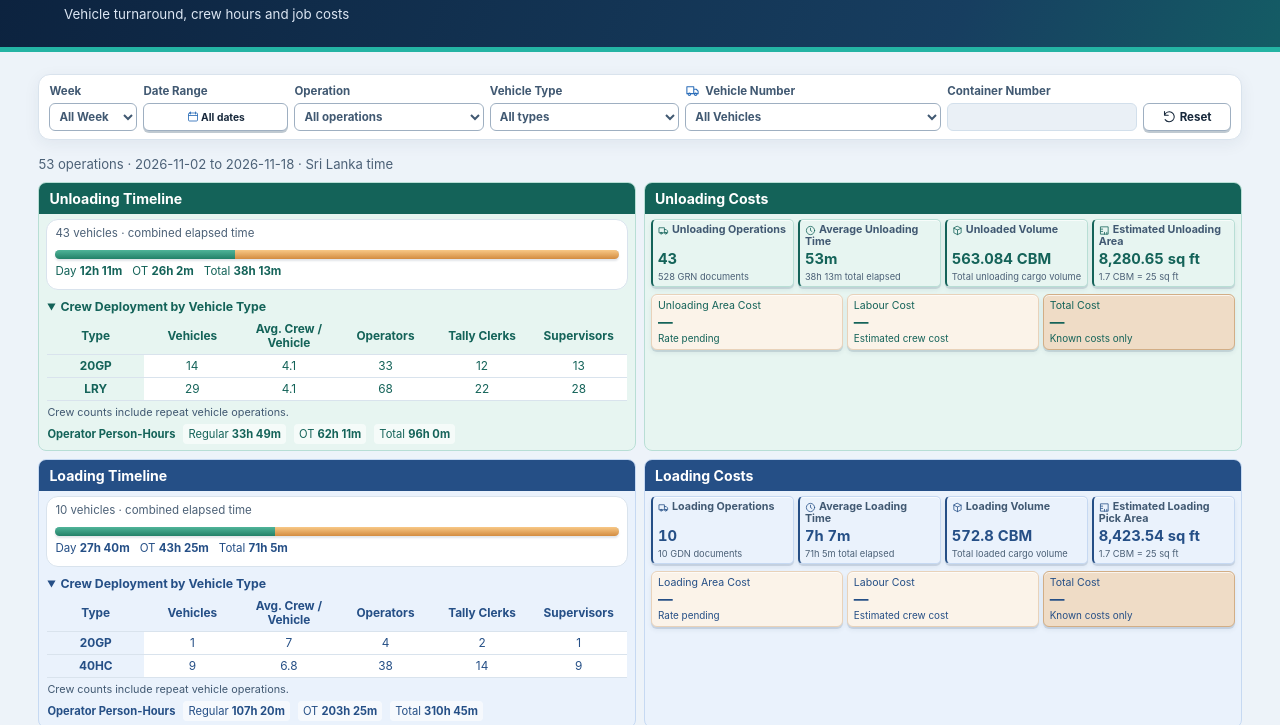
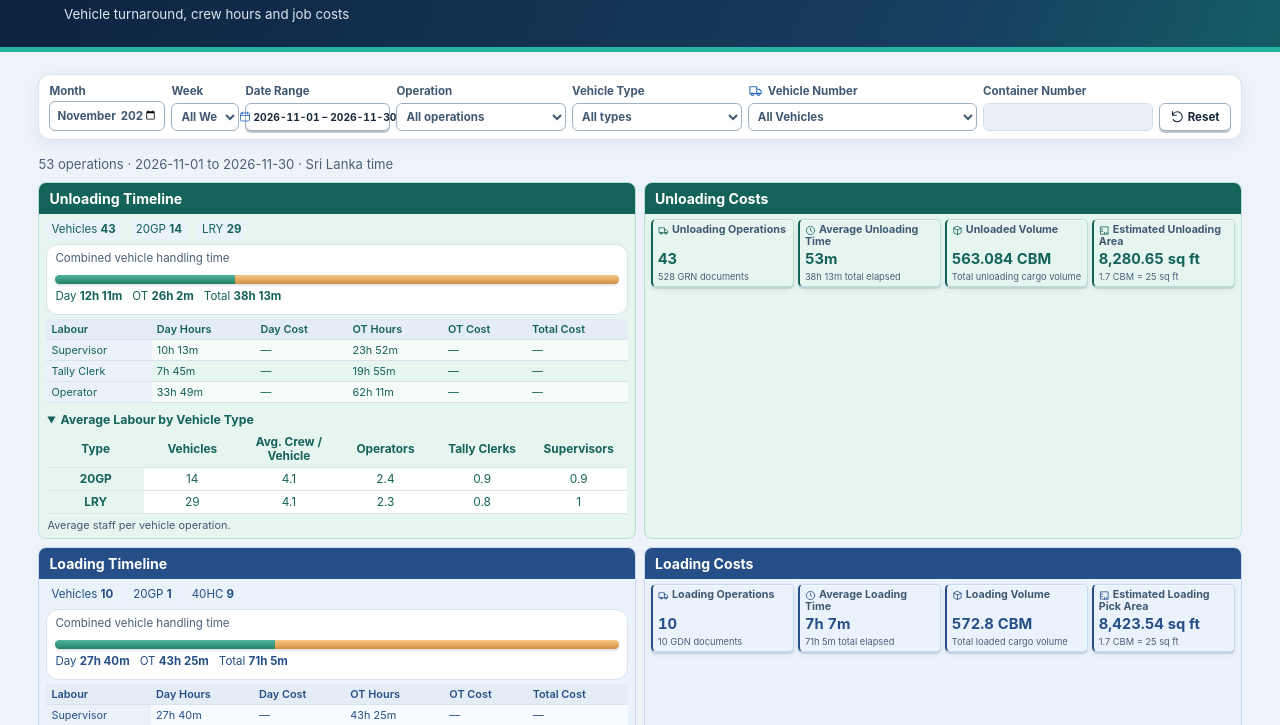
Before and after one commit to sandunpersonal-a11y/dsv-decathlon-dashboard, a plain HTML site: page index.html in a window 1280 px wide. Shown: the part 75-800 px from the top of the page. Drawn offline with Linux system fonts and the light colour scheme.

Commit message:
Add files via upload

```diff
--- a/index.html
+++ b/index.html
@@ -301,11 +301,24 @@ button:not(:disabled){box-shadow:inset 0 1px 0 #ffffff8c,0 2px 0 #15395745}
 .operation-cost .kpi-row:has(>article:nth-child(4)),.operation-cost .timeline-costs:has(>article:nth-child(4)){grid-template-columns:repeat(4,minmax(0,1fr))}
 #visitCost .crew-mini>div{flex-wrap:nowrap;white-space:nowrap}.crew-mini{min-width:420px}.crew-mini-grid{overflow-x:auto}
 @media(max-width:720px){.charge-fields{grid-template-columns:repeat(auto-fit,minmax(105px,1fr))}}
+
+.filters input[type="month"]{height:30px;padding:4px 6px;margin:3px 0 0;font-size:.72rem}
+@media(min-width:1060px){.filters{grid-template-columns:116px 68px 145px minmax(80px,1fr) minmax(80px,1fr) minmax(102px,1.35fr) minmax(92px,1fr) 72px}}
+.charge-fields{grid-template-columns:repeat(8,minmax(0,1fr))}
+@media(max-width:720px){.charge-fields{grid-template-columns:repeat(auto-fit,minmax(105px,1fr))}}
+#payrollCostSection .scroll{max-height:265px;overflow:auto}
+#payrollCostSection thead{position:sticky;top:0;z-index:1}#payrollCostSection input,#payrollCostSection button{padding:1px 4px;font-size:.65rem}
+.crew-table-wrap{overflow:auto;margin:4px 7px}.crew-compact th,.crew-compact td{padding:3px 5px;font-size:.68rem;font-weight:400;text-align:left;white-space:nowrap}
+.crew-compact thead th{font-weight:600;background:#e4edf5}.crew-compact tbody tr:nth-child(odd){background:#ffffffa0}
+#visitCost .crew-table-wrap{margin-inline:0}.vehicle-counts{margin:5px 7px}
+.average-chart{padding:7px 9px}.average-row{margin:4px 0}.average-chart h2{margin-bottom:4px}
+.operation-cost .timeline-costs:empty,.operation-cost .kpi-row:empty{display:none}
 </style>
 <header><div class="job-header-actions"><div class="header-scope"><label><span>Customer</span><select id="customer"></select></label>
 <label><span>Job</span><select id="job"></select></label></div><button id="openCosts" type="button" aria-haspopup="dialog"><svg class="ui-icon" viewBox="0 0 24 24" fill="none" stroke="currentColor" stroke-width="1.7" aria-hidden="true"><rect x="5" y="3" width="14" height="18" rx="2"/><path d="M8 8h8m-8 4h2m4 0h2m-8 4h2m4 0h2"/></svg>Job Costing</button></div><p class="dashboard-brand"><span class="dashboard-mark" aria-hidden="true"><i></i><i></i><i></i></span>GTL · GLOBAL PARK</p><h1>Warehouse Operations &amp; Job Costing</h1><small>Vehicle turnaround, crew hours and job costs</small></header>
 <main>
 <section class="panel filters" aria-label="Dashboard filters">
+<label>Month<input id="monthFilter" type="month"></label>
 <label>Week<select id="week"></select></label>
 <div class="filter-field"><span id="rangeLabel">Date Range</span><button id="dateRange" aria-haspopup="dialog" aria-labelledby="rangeLabel dateRange"><svg class="ui-icon" viewBox="0 0 24 24" fill="none" stroke="currentColor" stroke-width="1.7" stroke-linecap="round" stroke-linejoin="round" aria-hidden="true"><rect x="3" y="5" width="18" height="16" rx="2"/><path d="M7 3v4m10-4v4M3 10h18"/></svg><span id="rangeText">All dates</span></button></div>
 <label>Operation<select id="direction"><option value="">All operations</option><option value="L">Loading</option><option value="U">Unloading</option></select></label>
@@ -350,6 +363,7 @@ button:not(:disabled){box-shadow:inset 0 1px 0 #ffffff8c,0 2px 0 #15395745}
 <p class="muted">Enter quantity and LKR per unit for the applicable operation. Each dated charge is counted once.</p>
 <div id="jobCharges"></div>
 <div class="charge-fields">
+<label>Charge Month<input id="chargeMonth" type="month"></label>
 <label>Charge Date<input id="chargeDate" type="date"></label>
 <label>ISO Week<input id="chargeWeek" type="week"></label>
 <label>Charge Unit<select id="chargeUnit"></select></label>
@@ -441,7 +455,8 @@ function averageTimeChart(rows,direction,max){
   const groups=['LRY','20GP','40HC'].map(kind=>{
     const visits=rows.filter(o=>o.direction===direction&&o.kind===kind);
     return {kind,visits:visits.length,minutes:average(visits)};
-  });
+  }).filter(g=>g.visits);
+  if(!groups.length)return '';
   return `<article class="panel average-chart ${direction==='U'?'unloading':'loading'}">
     <h2>Average ${operationName(direction)} Time</h2>
     ${groups.map(g=>`<div class="average-row"><strong>${g.kind}</strong><div class="track" aria-hidden="true"><i style="width:${100*g.minutes/max}%"></i></div><b>${g.visits?duration(g.minutes):'—'}</b><small>${g.visits} vehicles</small></div>`).join('')}
@@ -451,7 +466,7 @@ function timelineCard(rows,direction,selected,showLabels=true){
   const times=rows.map(o=>splitWorkingMinutes(o.start,o.end)).filter(Boolean);
   const day=sum(times,'day'),ot=sum(times,'ot'),total=day+ot;
   return `<article class="panel operation-timeline">
-    <p class="muted">${selected?`${esc(stamp(selected.start))} → ${esc(stamp(selected.end))}`:`${rows.length} vehicles · combined elapsed time`}</p>
+    <p class="muted">${selected?`${esc(stamp(selected.start))} → ${esc(stamp(selected.end))}`:`Combined vehicle handling time`}</p>
     ${total?`<div class="time-band" aria-hidden="true"><i style="width:${100*day/total}%"></i><i style="width:${100*ot/total}%"></i></div>`:''}
     ${showLabels?`<div class="time-labels">${day?`<span>Day <b>${duration(day)}</b></span>`:''}${ot?`<span>OT <b>${duration(ot)}</b></span>`:''}<span>Total <b>${times.length?duration(total):'—'}</b></span></div>`:''}
   </article>`;
@@ -463,24 +478,36 @@ function staffing(rows) {
   const body=types.map(kind=>{
     const visits=rows.filter(o=>o.kind===kind);
     const counts=roles.map(role=>visits.reduce((total,o)=>total+o[role].length,0));
-    return `<tr><th scope="row">${esc(kind)}</th><td>${visits.length}</td><td>${fmt(sum(visits,'heads')/visits.length,1)}</td>${counts.map(n=>`<td>${n}</td>`).join('')}</tr>`;
+    return `<tr><th scope="row">${esc(kind)}</th><td>${visits.length}</td><td>${fmt(sum(visits,'heads')/visits.length,1)}</td>${counts.map(n=>`<td>${fmt(n/visits.length,1)}</td>`).join('')}</tr>`;
   }).join('');
-  return `<details class="staffing" open><summary>Crew Deployment by Vehicle Type</summary>
+  return `<details class="staffing" open><summary>Average Labour by Vehicle Type</summary>
     <div class="scroll"><table><thead><tr><th scope="col">Type</th><th scope="col">Vehicles</th><th scope="col">Avg. Crew / Vehicle</th><th scope="col">Operators</th><th scope="col">Tally Clerks</th><th scope="col">Supervisors</th></tr></thead><tbody>${body}</tbody></table></div>
-    <p>Crew counts include repeat vehicle operations.</p></details>`;
+    <p>Average staff per vehicle operation.</p></details>`;
 }
-function operatorTime(rows){
-  let regular=0,overtime=0;
-  for(const row of rows){
-    const time=splitWorkingMinutes(row.start,row.end);
-    if(!time)continue;
-    const count=new Set(row.operators).size;
-    regular+=time.day*count;
-    overtime+=time.ot*count;
-  }
-  return `<div class="operator-hours"><strong>Operator Person-Hours</strong><span>Regular <b>${duration(regular)}</b></span><span>OT <b>${duration(overtime)}</b></span><span>Total <b>${duration(regular+overtime)}</b></span></div>`;
+function roleHours(estimates){
+  const crew=estimates.flatMap(estimate=>estimate.people);
+  return crewTable(crewRoles.map(([role])=>{
+    const people=crew.filter(person=>person.role===role);
+    if(!people.length)return '';
+    const day=sum(people,'day'),ot=sum(people,'ot');
+    const known=key=>people.filter(person=>person[key]!==null&&(key==='dayCost'?person.day:person.ot)>0);
+    const subtotal=key=>known(key).length?money(sum(known(key),key)):'—';
+    const priced=people.filter(person=>person.priced);
+    return `<tr><th scope="row">${role}</th><td>${duration(day)}</td><td>${subtotal('dayCost')}</td><td>${duration(ot)}</td><td>${subtotal('otCost')}</td><td>${priced.length?money(sum(priced,'total'))+(people.some(p=>!p.complete)?' · partial':''):'—'}</td></tr>`;
+  }).join(''),false);
 }
-let from='',to='';
+function crewTable(body,showEpf){
+  if(!body)return '';
+  return `<div class="crew-table-wrap"><table class="crew-compact"><thead><tr><th scope="col">Labour</th>${showEpf?'<th scope="col">EPF</th>':''}<th scope="col">Day Hours</th><th scope="col">Day Cost</th><th scope="col">OT Hours</th><th scope="col">OT Cost</th><th scope="col">Total Cost</th></tr></thead><tbody>${body}</tbody></table></div>`;
+}
+function monthBounds(value){
+  const [year,month]=value.split('-').map(Number);
+  return {date:value+'-01',periodEnd:iso(new Date(Date.UTC(year,month,0)))};
+}
+const currentMonth=()=>new Intl.DateTimeFormat('sv-SE',{timeZone:'Asia/Colombo',year:'numeric',month:'2-digit'}).format(new Date());
+el('monthFilter').value=currentMonth();
+const initialPeriod=monthBounds(el('monthFilter').value);
+let from=initialPeriod.date,to=initialPeriod.periodEnd;
 function render() {
   el('rangeText').textContent=from&&to?`${from} – ${to}`:'All dates';
   const direction=el('direction').value;
@@ -505,7 +532,7 @@ function render() {
   el('vehicle').value=selected?selected.id:'';
   const rows=(selected?[selected]:context).sort((a,b)=>b.direction.localeCompare(a.direction)||b.start.localeCompare(a.start));
   el('container').textContent=selected?.container || '';
-  const directions=selected?[selected.direction]:direction?[direction]:['U','L'];
+  const directions=(selected?[selected.direction]:direction?[direction]:['U','L']).filter(d=>rows.some(o=>o.direction===d)||datedCharges(rows.filter(o=>o.direction===d),d,selected).length);
   const dates=activeOperations().map(o=>o.start.slice(0,10)).sort();
   el('range').textContent=invalid?'From date must be on or before To date.':`${rows.length} operations · ${from||dates[0]} to ${to||dates.at(-1)} · Sri Lanka time`;
   el('cards').innerHTML=directions.map(d=>{
@@ -513,9 +540,9 @@ function render() {
     const label=operationName(d);
     const cbm=sum(items,'cbm');
     const metrics=[
-      card(label+' Operations',items.length,`${new Set(items.flatMap(o=>o.cargo.map(c=>c.document))).size} ${d==='U'?'GRN':'GDN'} documents`,'truck',d),
-      ...(!selected?[card('Average '+label+' Time',items.length?duration(average(items)):'—',duration(sum(items,'minutes'))+' total elapsed','clock',d)]:[]),
-      ...(d==='U'?[
+      ...(items.length?[card(label+' Operations',items.length,`${new Set(items.flatMap(o=>o.cargo.map(c=>c.document))).size} ${d==='U'?'GRN':'GDN'} documents`,'truck',d)]:[]),
+      ...(!selected&&average(items)>0?[card('Average '+label+' Time',items.length?duration(average(items)):'—',duration(sum(items,'minutes'))+' total elapsed','clock',d)]:[]),
+      ...(cbm<=0?[]:d==='U'?[
         card('Unloaded Volume',fmt(cbm,3)+' CBM','Total unloading cargo volume','volume',d),
         card('Estimated Unloading Area',fmt(estimatedArea(cbm),2)+' sq ft','1.7 CBM = 25 sq ft','area',d),
       ]:[
@@ -524,11 +551,14 @@ function render() {
       ]),
     ];
     const theme=d==='U'?'unloading':'loading';
+    const vehicleCounts=['20GP','40HC','LRY'].map(kind=>[kind,items.filter(o=>o.kind===kind).length]).filter(([,count])=>count>0);
+    const counts=`<div class="crew-counts vehicle-counts"><span>Vehicles <b>${items.length}</b></span>${vehicleCounts.map(([kind,count])=>`<span>${kind} <b>${count}</b></span>`).join('')}</div>`;
+    const details=items.length?counts+timelineCard(items,d,null)+roleHours(items.map(visitEstimate))+staffing(items):'';
     return `<div class="operation-pair">
-      <section class="kpi-group ${theme}"><h2>${label} Timeline</h2>${selected?'<section id="visitCost" class="panel" aria-label="Selected crew costs"></section>':timelineCard(items,d,null)+staffing(items)+operatorTime(items)}</section>
+      <section class="kpi-group ${theme}"><h2>${label} Timeline</h2>${selected?'<section id="visitCost" class="panel" aria-label="Selected crew costs"></section>':details}</section>
       <section class="kpi-group ${theme} operation-cost"><h2>${label} Costs</h2><div class="kpi-row">${metrics.join('')}</div><div class="timeline-costs" id="cost-${d}"></div></section>
     </div>`;
-  }).join('');
+  }).join('')||'<p class="muted">No operations or charges for the selected period.</p>';
   for(const d of directions)renderVisitCost(selected,rows.filter(o=>o.direction===d),d);
   fitKpiValues();
   const chartMax=Math.max(1,...['U','L'].flatMap(d=>['LRY','20GP','40HC'].map(kind=>average(context.filter(o=>o.direction===d&&o.kind===kind)))));
@@ -547,7 +577,15 @@ document.querySelector('main').addEventListener('click',event=>{
   const button=event.target.closest('[data-reg]');
   if(button)showDetails(button.dataset.reg);
 });
+el('monthFilter').addEventListener('change',()=>{
+  const value=el('monthFilter').value;
+  el('week').value='';
+  const period=value?monthBounds(value):null;
+  from=period?.date??'';to=period?.periodEnd??'';
+  render();
+});
 el('week').addEventListener('change',()=>{
+  el('monthFilter').value='';
   from=el('week').value;
   to=from?addDays(from,6):'';
   render();
@@ -558,7 +596,7 @@ el('kind').addEventListener('change',()=>{
   render();
 });
 el('reset').addEventListener('click',()=>{
-  for(const id of ['week','direction','kind','vehicle'])el(id).value='';
+  for(const id of ['monthFilter','week','direction','kind','vehicle'])el(id).value='';
   from=to='';
   render();
 });
@@ -606,6 +644,7 @@ el('calendar').addEventListener('click',event=>{
 function commitDates(start,end){
   from=start; to=end;
   el('week').value='';
+  el('monthFilter').value='';
   el('rangeDialog').close();
   render();
 }
@@ -677,7 +716,9 @@ let costSettings=readCosts();
 const refreshCostWeeks=keepSelection=>updateWeeks(chargeCategories.flatMap(([key])=>categoryEntries(key).map(entry=>entry.date).filter(Boolean)),keepSelection);
 
 function changeJob(){
-  from=to='';
+  el('monthFilter').value=currentMonth();
+  const period=monthBounds(el('monthFilter').value);
+  from=period.date;to=period.periodEnd;
   for(const id of ['direction','kind','vehicle'])el(id).value='';
   costSettings=readCosts();
   refreshCostWeeks(false);
@@ -705,11 +746,8 @@ function visitEstimate(visit){
     const complete=dayCost!==null&&otCost!==null;
     const total=(dayCost??0)+(otCost??0);
     assigned.add(epf);
-    costs.set(epf,{priced,complete,total});
-    return `<article class="crew-mini"><div><b>${role}</b><span>EPF ${esc(epf)}</span></div>
-      ${showDay?`<div><span>Reg. ${duration(time.day)}</span><strong>${showCost(dayCost)}</strong></div>`:''}
-      ${showOT?`<div><span>OT ${duration(time.ot)}</span><strong>${showCost(otCost)}</strong></div>`:''}
-      <div><span>${priced&&!complete?'Partial total':'Total'}</span><strong>${priced?money(total):'—'}</strong></div></article>`;
+    if(!costs.has(epf))costs.set(epf,{role,day:time?.day??0,ot:time?.ot??0,dayCost,otCost,priced,complete,total});
+    return `<tr><th scope="row">${role}</th><td>${esc(epf)}</td><td>${showDay?duration(time.day):'—'}</td><td>${showDay?showCost(dayCost):'—'}</td><td>${showOT?duration(time.ot):'—'}</td><td>${showOT?showCost(otCost):'—'}</td><td>${priced?money(total):'—'}${priced&&!complete?' · partial':''}</td></tr>`;
   })).join('');
   const recordedCosts=[...costs.values()];
   const labour=recordedCosts.reduce((total,entry)=>total+entry.total,0);
@@ -721,7 +759,7 @@ function visitEstimate(visit){
   const operatingCost=chargeCategories.reduce((total,[key])=>total+(charges[key]??0),0);
   const missing=recordedCosts.filter(entry=>!entry.complete).length;
   const crewGap=visit.heads!==assigned.size;
-  return {personRows,showDay,showOT,roles,assigned,labour,priced,area,rate,areaCost,operatingCost,missing,crewGap};
+  return {people:recordedCosts,personRows,showDay,showOT,roles,assigned,labour,priced,area,rate,areaCost,operatingCost,missing,crewGap};
 }
 function renderVisitCost(visit,rows,direction){
   const panel=el('visitCost');
@@ -734,19 +772,17 @@ function renderVisitCost(visit,rows,direction){
   const areaCost=estimates.reduce((n,e)=>n+(e.areaCost??0),0);
   const dated=datedCharges(rows,direction,visit);
   const operatingCost=estimates.reduce((n,e)=>n+e.operatingCost,0)+dated.reduce((n,item)=>n+item.total,0);
-  const hasLabour=estimates.some(e=>e.priced);
-  const hasArea=estimates.some(e=>e.areaCost!==null);
   const complete=estimates.length>0&&estimates.every(e=>!e.missing&&!e.crewGap&&e.areaCost!==null);
   const operation=operationName(visit?.direction||direction);
   const rate=estimates[0]?.rate??(direction==='L'?costSettings.load:costSettings.unload);
   const tile=(label,value,note='')=>`<article><span>${label}</span><strong>${value}</strong><small>${note}</small></article>`;
-  summary.innerHTML=tile(operation+' Area Cost',hasArea?money(areaCost):'—',knownAmount(rate)?money(rate)+' / ft²':'Rate pending')+
-    tile('Labour Cost',hasLabour?money(labour):'—','Estimated crew cost')+
+  summary.innerHTML=(areaCost>0?tile(operation+' Area Cost',money(areaCost),money(rate)+' / ft²'):'')+
+    (labour>0?tile('Labour Cost',money(labour),'Estimated crew cost'):'')+
     (operatingCost>0?tile('Other Operating Costs',money(operatingCost),'Equipment, materials and services'):'')+
-    tile('Total Cost',hasLabour||hasArea||operatingCost>0?money(labour+areaCost+operatingCost):'—',complete?'Estimated total':'Known costs only');
+    (labour+areaCost+operatingCost>0?tile('Total Cost',money(labour+areaCost+operatingCost),complete?'Estimated total':'Known costs only'):'');
   if(!visit&&dated.length){
     summary.innerHTML+=`<details class="dated-breakdown"><summary>Dated charge breakdown</summary>${dated.map(({label,entry,total})=>
-      `<p>${esc(entry.date)} · ${esc(label)} · ${esc(entry.item)} · ${fmt(entry.quantity,3)} ${esc(entry.unit)} · <strong>${money(total)}</strong></p>`).join('')}</details>`;
+      `<p>${esc(entry.month||entry.date)} · ${esc(label)} · ${esc(entry.item)} · ${fmt(entry.quantity,3)} ${esc(entry.unit)} · <strong>${money(total)}</strong></p>`).join('')}</details>`;
   }
   if(!visit)return;
   const chargeDetails=chargeCategories.flatMap(([key,label])=>categoryEntries(key).filter(entry=>!entry.date&&knownAmount(entry[visit.direction])).map(entry=>
@@ -755,7 +791,7 @@ function renderVisitCost(visit,rows,direction){
   panel.innerHTML=`<div class="visit-time-heading"><span>${esc(visit.vehicle)} · Head Count ${esc(visit.heads)}</span></div>
     <div class="crew-counts time-chip"><span>${operationName(visit.direction)} Time <b>${duration(visit.minutes)}</b></span></div>
     ${timelineCard([visit],visit.direction,visit,false)}
-    ${personRows?`<div class="crew-mini-grid">${personRows}</div>`:'<p class="muted">No matching crew EPF records.</p>'}
+    ${personRows?crewTable(personRows,true):'<p class="muted">No matching crew EPF records.</p>'}
     <div class="crew-counts">${roles.map(([role,list])=>`<span>${role} <b>${new Set(list).size}</b></span>`).join('')}<span>Total Crew <b>${assigned.size}</b></span></div>
     ${(()=>{const t=splitWorkingMinutes(visit.start,visit.end);return t?`<div class="time-labels">${t.day?`<span>Day <b>${duration(t.day)}</b></span>`:''}${t.ot?`<span>OT <b>${duration(t.ot)}</b></span>`:''}<span>Total <b>${duration(t.total)}</b></span></div>`:'';})()}
     ${missing||crewGap?`<p class="muted">${missing?missing+' EPF(s) missing an applicable rate or hours. ':''}${crewGap?'Recorded head count differs from listed crew.':''}</p>`:''}
@@ -877,6 +913,8 @@ function isoWeekValue(day){
   return addDays(week,3).slice(0,4)+'-W'+String(weekNumber(week)).padStart(2,'0');
 }
 function selectedChargePeriod(){
+  const chargeMonth=el('chargeMonth').value;
+  if(chargeMonth)return {...monthBounds(chargeMonth),month:chargeMonth};
   const day=el('chargeDate').value;
   if(day)return {date:day,periodEnd:day};
   const week=el('chargeWeek').value;
@@ -899,10 +937,12 @@ function refreshChargePreview(){
   el('chargePreview').textContent=knownAmount(rate)&&qty>0?operationName(el('chargeDirection').value)+' · '+money(qty*rate):'';
 }
 el('chargeDate').addEventListener('input',()=>{
+  el('chargeMonth').value='';
   const day=el('chargeDate').value;
   el('chargeWeek').value=day?isoWeekValue(day):'';
 });
-el('chargeWeek').addEventListener('input',()=>{el('chargeDate').value='';});
+el('chargeWeek').addEventListener('input',()=>{el('chargeDate').value='';el('chargeMonth').value='';});
+el('chargeMonth').addEventListener('input',()=>{el('chargeDate').value='';el('chargeWeek').value='';});
 el('chargeDirection').addEventListener('change',()=>{updateChargeVehicles();refreshChargePreview();});
 for(const id of ['chargeUnit','chargeQuantity','chargeRate'])el(id).addEventListener('input',refreshChargePreview);
 function fillChargeEditor(entry={}){
@@ -911,7 +951,8 @@ function fillChargeEditor(entry={}){
   row.querySelector('select').value=entry.item??'';
   const weekOnly=entry.periodEnd&&entry.periodEnd!==entry.date;
   el('chargeDate').value=weekOnly?'':entry.date??'';
-  el('chargeWeek').value=entry.date?isoWeekValue(entry.date):'';
+  el('chargeMonth').value=entry.month??'';
+  el('chargeWeek').value=entry.date&&!entry.month?isoWeekValue(entry.date):'';
   el('chargeUnit').innerHTML=optionList(chargeUnits[selectedCostTab]);
   el('chargeUnit').value=entry.unit??chargeUnits[selectedCostTab][0];
   el('chargeQuantity').value=entry.quantity??1;
@@ -925,7 +966,7 @@ function refreshCategory(){
   editChargeIndex=null;
   fillChargeEditor();
   el('saveJobCharges').textContent='Save Item';
-  el('savedCategory').innerHTML=categoryEntries(selectedCostTab).map((entry,index)=>`<div class="saved-category"><span><strong>${esc(entry.item||'Saved item')}</strong> · ${entry.date?(entry.periodEnd&&entry.periodEnd!==entry.date?isoWeekValue(entry.date):esc(entry.date)+' · W'+weekNumber(monday(entry.date)))+' · '+fmt(entry.quantity,3)+' '+esc(entry.unit):'Legacy per vehicle'} · Unloading ${knownAmount(entry.U)?money(chargeTotal(entry,'U')):'—'} · Loading ${knownAmount(entry.L)?money(chargeTotal(entry,'L')):'—'}${entry.notes?' · '+esc(entry.notes):''}</span><button type="button" data-edit-charge="${index}">Edit</button><button type="button" data-remove-charge="${index}">Remove</button></div>`).join('');
+  el('savedCategory').innerHTML=categoryEntries(selectedCostTab).map((entry,index)=>`<div class="saved-category"><span><strong>${esc(entry.item||'Saved item')}</strong> · ${entry.date?(entry.periodEnd&&entry.periodEnd!==entry.date?(entry.month||isoWeekValue(entry.date)):esc(entry.date)+' · W'+weekNumber(monday(entry.date)))+' · '+fmt(entry.quantity,3)+' '+esc(entry.unit):'Legacy per vehicle'} · Unloading ${knownAmount(entry.U)?money(chargeTotal(entry,'U')):'—'} · Loading ${knownAmount(entry.L)?money(chargeTotal(entry,'L')):'—'}${entry.notes?' · '+esc(entry.notes):''}</span><button type="button" data-edit-charge="${index}">Edit</button><button type="button" data-remove-charge="${index}">Remove</button></div>`).join('');
 }
 function persistChargeEntries(entries){
   const key=selectedCostTab;
@@ -953,7 +994,7 @@ el('saveJobCharges').addEventListener('click',()=>{
   const quantity=unit==='One-time'?1:amount(el('chargeQuantity').value);
   const vehicle=el('chargeVehicle').value;
   if(!item||!period||!knownAmount(rate)||!(Number.isFinite(quantity)&&quantity>0)||!chargeUnits[selectedCostTab].includes(unit)){
-    el('costMessage').textContent='Select an item, date or week, unit and operation. Enter a positive quantity and a valid rate.';
+    el('costMessage').textContent='Select an item, month, date or week, unit and operation. Enter a positive quantity and a valid rate.';
     return;
   }
   const entry={item,...period,[direction]:rate,unit,quantity,vehicle,notes:selectedCostTab==='vas'?el('vasDetails').value.trim():''};
```
